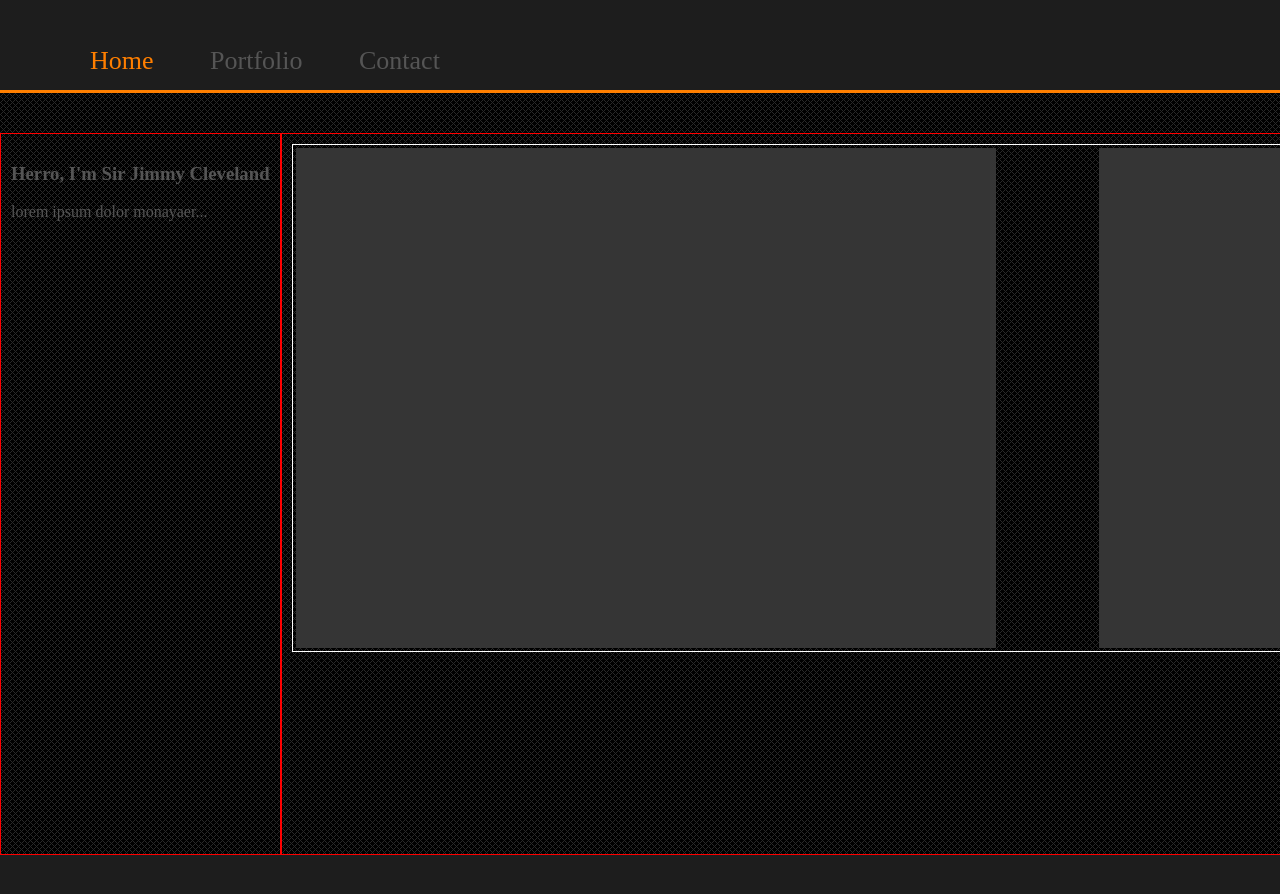
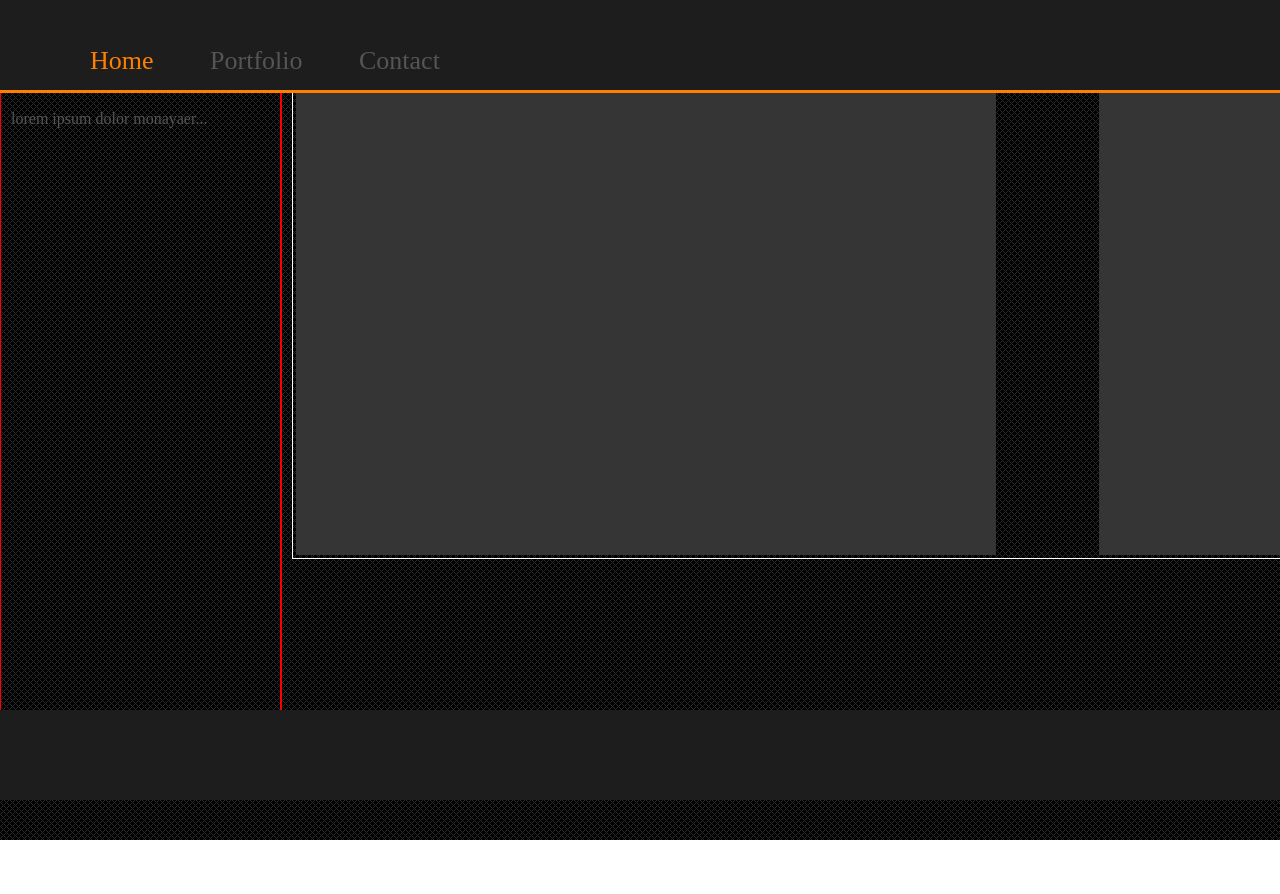
Before and after one commit to majinkenshinamv/MechPortfolio, a plain HTML site: page index.html in a window 1280 px wide. After the commit the page ends 840 px from the top, so only its background shows below. Drawn offline with Linux system fonts and the light colour scheme.

Commit message:
fixed header and footer

```diff
--- a/index.html
+++ b/index.html
@@ -8,7 +8,7 @@
     <body>
 
         <!-- nav-bar -->
-        <div class="nav-bar">
+        <div class="header">
             <div class="nav-links">
                 <ul>
                     <li><a class="active" href="#" onclick="goto('#home', this); return false">Home</a></li>
--- a/style.css
+++ b/style.css
@@ -17,14 +17,29 @@ html, body{
     height: 100%;
 }
 
-.nav-bar
+.header
 {
     width: 100%;
     height: 90px;
     background-color: #1D1D1D;
     border-bottom: 3px solid #FF7F00;
+    left: 0;
+    right: 0;
+    top: 0;
+    position: fixed;
+    z-index: 5;
 }
 
+.footer
+{
+    height: 90px;
+    background-color: #1D1D1D;
+    position: fixed;
+    left: 0;
+    right: 0;
+    bottom: 0;
+    z-index: 5;
+}
 .nav-links li
 {
     list-style-type: none;
@@ -92,16 +107,9 @@ td
 }
 
 
-.footer
-{
-    height: 90px;
-    background-color: #1D1D1D;
-}
-
-
 ::-webkit-scrollbar {
  width: 10px;
- height: 2px;
+ height: 1px;
 }
 ::-webkit-scrollbar-button:start:decrement,
 ::-webkit-scrollbar-button:end:increment  {
```
